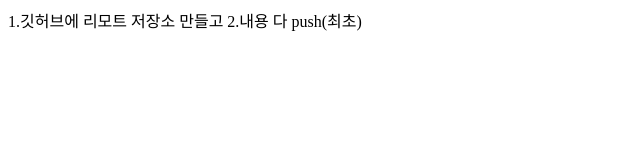
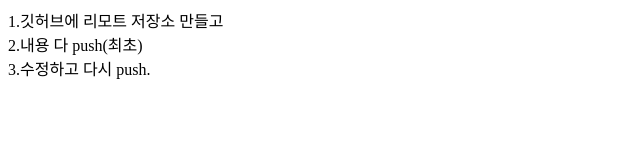
Before and after one commit to so-youngJeong/GitTest, a plain HTML site: page index.html in a window 1280 px wide. Shown: the whole page, without its empty margins (0-640 px from the left). Drawn offline with Linux system fonts and the light colour scheme.

Commit message:
index수정

```diff
--- a/index.html
+++ b/index.html
@@ -1,15 +1,15 @@
-<html>
+<!DOCTYPE html>
+<html lang="en">
+<head>
+    <meta charset="UTF-8">
+    <meta name="viewport" content="width=device-width, initial-scale=1.0">
+    <title>GitTest</title>
+    <link rel="shortcut icon" href="" type="image/x-icon">
+</head>
+<body>
+    1.깃허브에 리모트 저장소 만들고<br/>
+    2.내용 다 push(최초)<br/>
+    3.수정하고 다시 push.
 
-<head>
-
-
-
-    <body>
-        1.깃허브에 리모트 저장소 만들고
-        2.내용 다 push(최초)
-
-
-    </body>
-</head>
-
+</body>
 </html>
```
